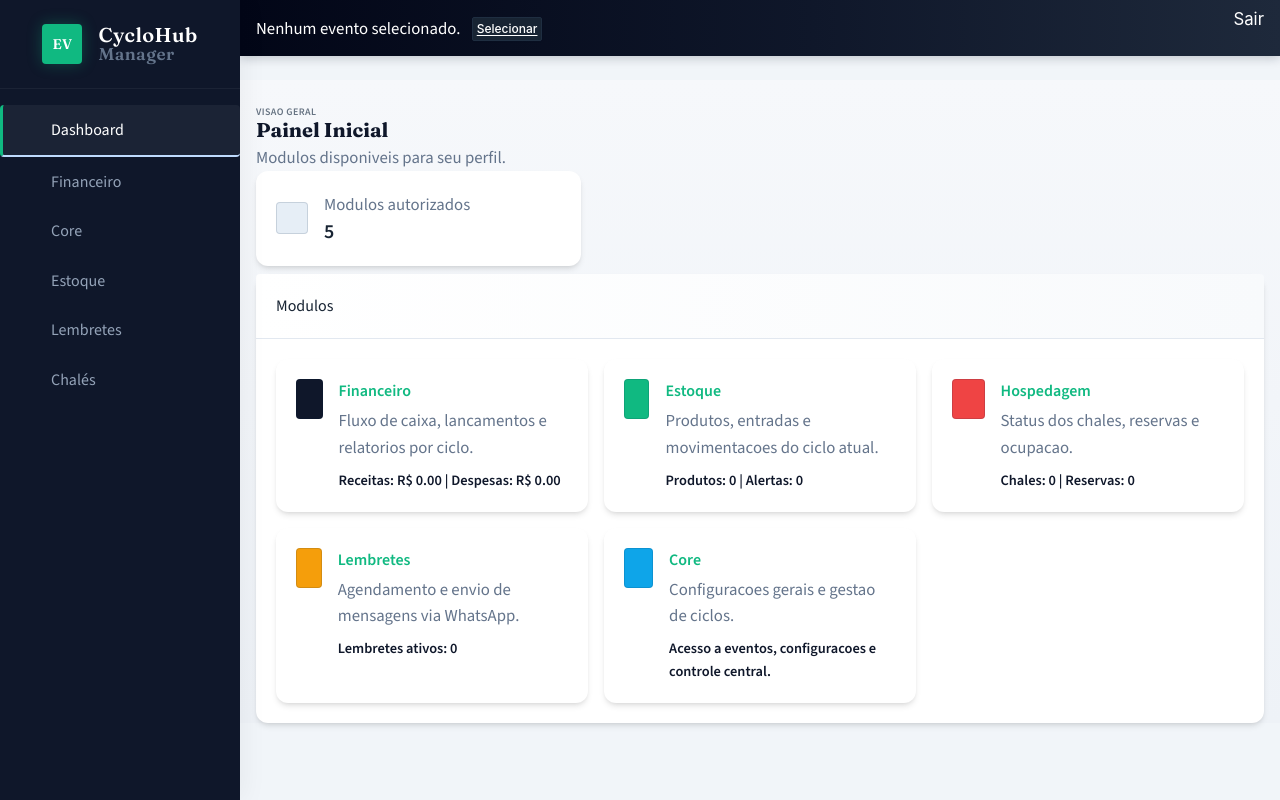
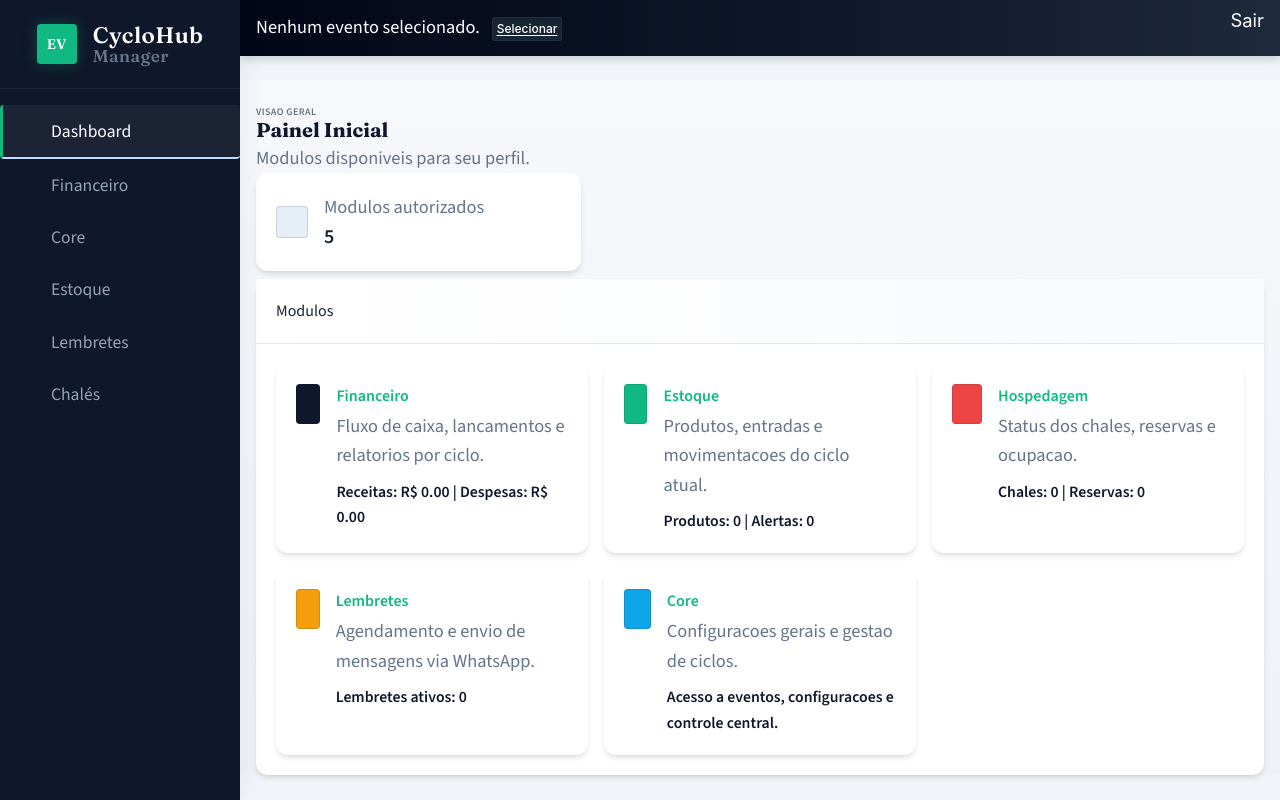
Before and after one commit to janiolos/MaanaimManager, a Django app: page / in a window 1280 px wide. Run offline with Django 5.2, Linux system fonts and the light colour scheme; the visitor is signed in with stand-in values (Sample User, id 1); data comes from the database, SQL or seed files in the repository; data that the repository does not hold is empty; some libraries are stand-ins or nearby versions.

Commit message:
style: novo aumento nas fontes para melhor legibilidade no dashboard

```diff
--- a/static/app.css
+++ b/static/app.css
@@ -36,8 +36,8 @@
 
 body {
   font-family: "Source Sans 3", sans-serif;
-  font-size: 1.05rem;
-  /* Aumentado para melhor legibilidade */
+  font-size: 1.15rem;
+  /* Aumentado novamente */
   line-height: 1.6;
   color: var(--mm-ink);
   background: var(--mm-soft);
@@ -111,7 +111,8 @@ body {
 
 .navbar-vertical .navbar-brand .fw-bold {
   color: #fff !important;
-  font-size: 1.25rem;
+  font-size: 1.4rem;
+  /* Aumentado */
 }
 
 .navbar-vertical .avatar.bg-primary {
@@ -125,8 +126,8 @@ body {
   border-radius: 0;
   margin: 0;
   padding: 0.75rem 1.25rem !important;
-  font-size: 1rem;
-  /* Aumentado */
+  font-size: 1.1rem;
+  /* Aumentado novamente */
   font-weight: 500;
   transition: all 0.2s ease;
 }
```
